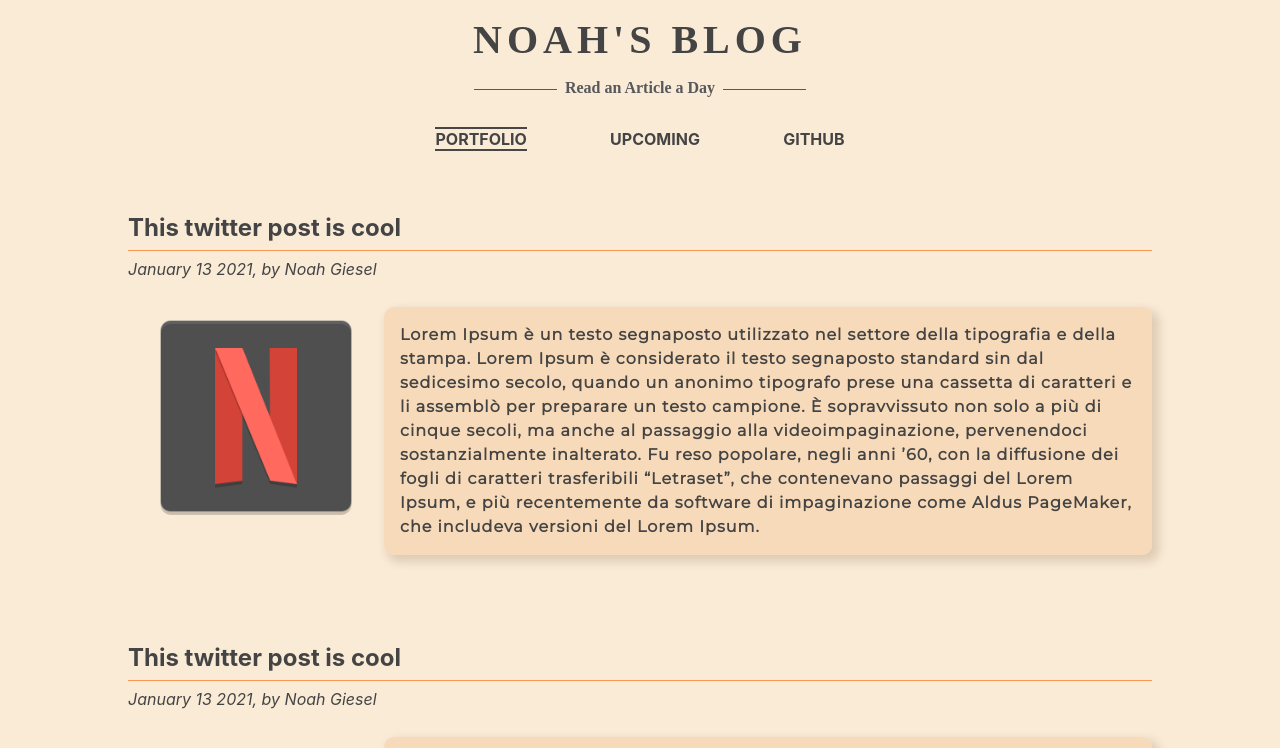
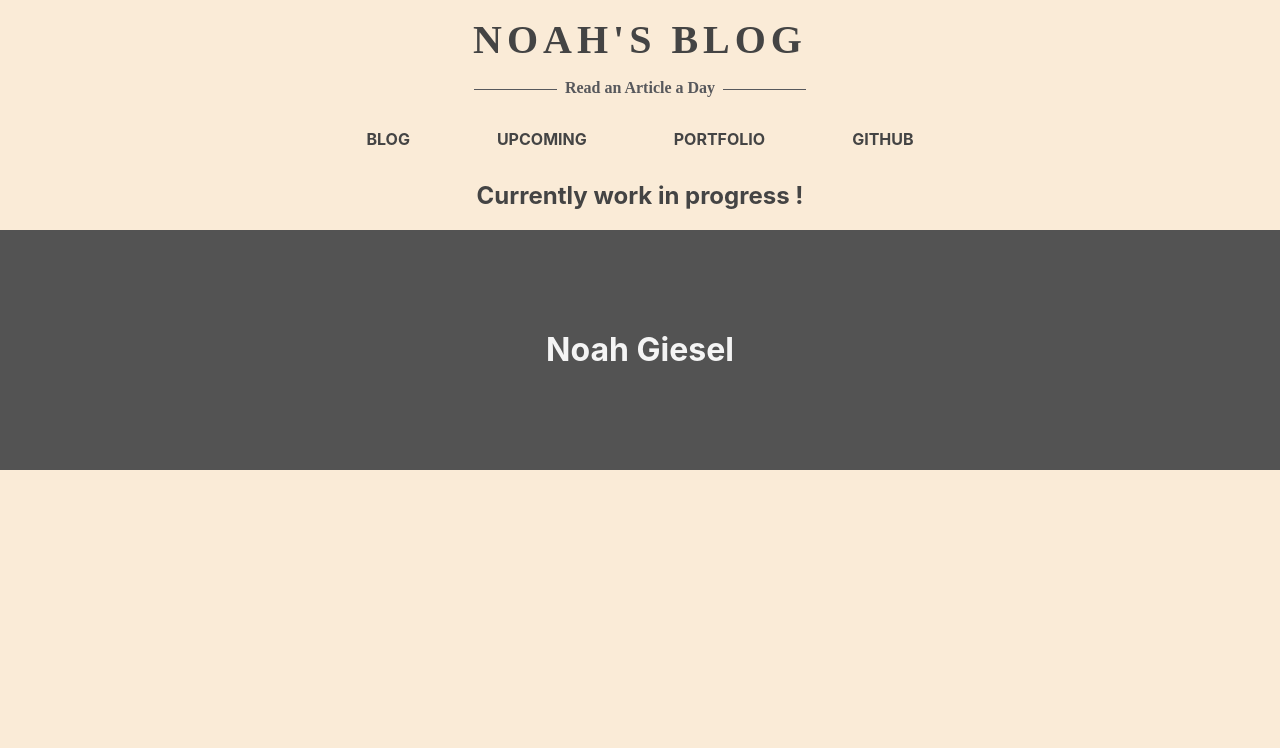
Before and after one commit to NoahGiesel/react-backend-blog, a React (Create React App) app: page /upcoming in a window 1280 px wide. Shown: the top 748 px of the page. Built offline with nearby package versions, Linux system fonts and the light colour scheme; a web font is replaced by a local one.

Commit message:
added pagination with react-router

```diff
--- a/package.json
+++ b/package.json
@@ -9,6 +9,7 @@
     "nodemon": "^2.0.7",
     "react": "^17.0.1",
     "react-dom": "^17.0.1",
+    "react-router-dom": "^5.2.0",
     "react-scripts": "4.0.1",
     "web-vitals": "^0.2.4"
   },
--- a/src/App.css
+++ b/src/App.css
@@ -1,10 +1,14 @@
-body  {
+html, body  {
   background-color: antiquewhite;
+  margin: 0;
+  padding: 0;
 }
 
 .App {
   text-align: center;
   color: #444;
+  margin: 0;
+  padding: 0;
 }
 
 a {
--- a/src/App.js
+++ b/src/App.js
@@ -1,22 +1,33 @@
 import React from 'react';
 
 import './App.css';
-
+import {
+  BrowserRouter as Router,
+  Switch,
+  Route,
+} from "react-router-dom";
 import Header from "./client/components/Header/Header"
 import Menu from "./client/components/Menu/Menu"
+import Blog from "./client/components/Blog/Blog"
+import Upcoming from "./client/components/Upcoming/Upcoming"
 import Footer from "./client/components/Footer/Footer"
-import Article from "./client/components/Article/Article"
 
 function App() {
   return (
     // thinking about Mo.js implementation for animations! ( like button to DB, upvotes, ecc)
-    <div className="App">
-      <Header/>
-      <Menu/>
-      <Article/>
-      <Article/>
-      <Footer/>
-    </div>
+    <Router>
+      <div className="App">
+        <Header/>
+        <Menu />
+
+          <Switch>
+            <Route path="/" exact component={Blog}/>
+            <Route path="/upcoming" component={Upcoming} />
+          </Switch>
+
+        <Footer/>
+      </div>
+    </Router>
   );
 }
 
--- /dev/null
+++ b/src/client/components/Blog/Blog.js
@@ -0,0 +1,18 @@
+import React from 'react';
+
+import Article from "../Article/Article"
+
+
+const  Blog = () =>  {
+    return (
+        <div className="Blog">
+            <Article/>
+            <Article/>
+            <Article/>
+            <Article/>
+        </div>
+
+    );
+  }
+
+  export default Blog;
--- a/src/client/components/Menu/Menu.js
+++ b/src/client/components/Menu/Menu.js
@@ -1,15 +1,25 @@
 import React from 'react';
+
+import {
+  BrowserRouter as Router,
+  Link,
+} from "react-router-dom";
+
 import "./Menu.css"
 
 const  Menu = () =>  {
     return (
-      <div className="Menu">
-        <ul>
-          <li><a href="#" className="active">Portfolio</a></li>
-          <li><a href="#">UpComing</a></li>
-          <li><a href="#">GitHub</a></li>
-        </ul>
-      </div>
+        <div className="Menu">
+        <nav>
+
+          <ul>
+            <li> <Link to="/">Blog</Link></li>
+            <li> <Link to="/Upcoming">Upcoming</Link></li>
+            <li> <a href="https://www.noahgiesel.com/"  target="_blank">Portfolio</a></li>
+            <li> <a href="https://github.com/NoahGiesel"  target="_blank">GitHub</a></li>
+          </ul>
+        </nav>
+        </div>
     );
   }
 
--- /dev/null
+++ b/src/client/components/Upcoming/Upcoming.js
@@ -0,0 +1,12 @@
+import React from "react"
+
+const Upcoming = () => {
+    return (
+        <div>
+            <h2> Currently work in progress ! </h2>
+        </div>
+    )
+}
+
+
+export default Upcoming;
```
Also changed, not shown: 2 other files (tests, documents, lock files or other folders).
